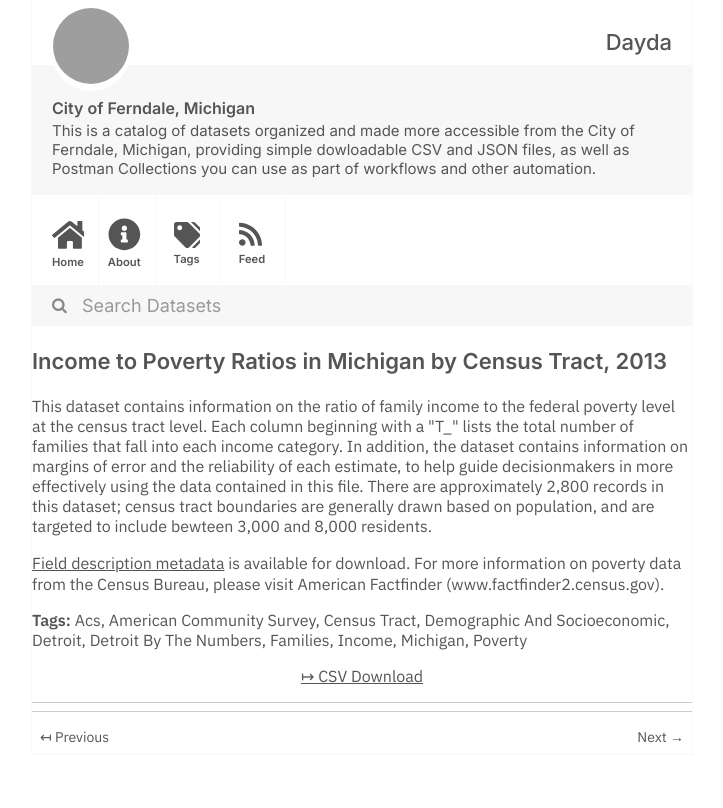
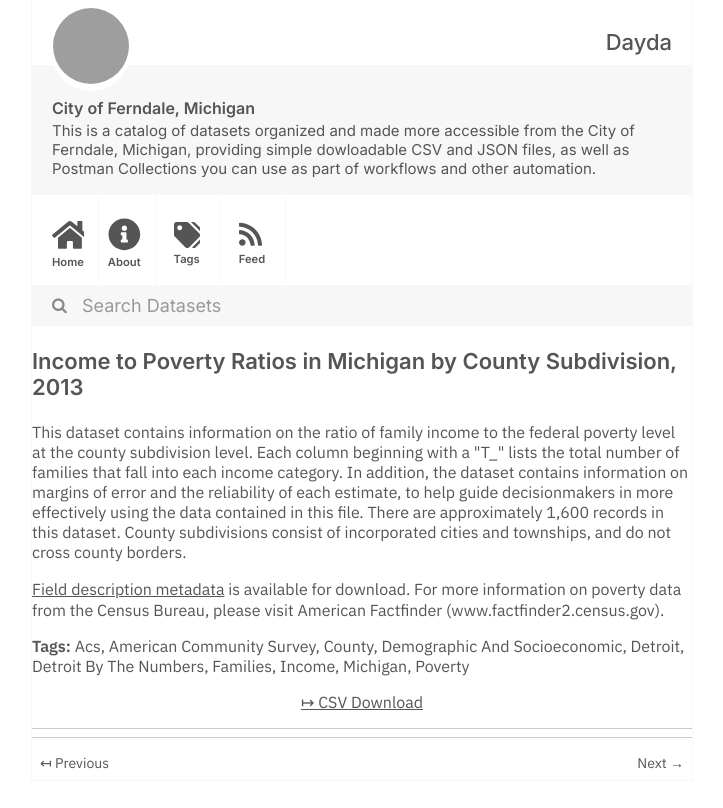
Before and after one commit to dayda-entities/city-of-ferndale-michigan, a Jekyll site: the page built from _posts/2020-11-12-income-to-poverty-ratios-in-mi.md, in a window 1280 px wide, cut to the strip 0-808 px from the top of the page. Shown: the whole strip, without its empty margins (278-1001 px from the left). Built offline with Jekyll 4.4.1, drawn with Linux system fonts in a browser that asks for light colours; grey boxes are pictures that could not be loaded.

Commit message:
Publish Data

```diff
--- a/_posts/2020-11-12-income-to-poverty-ratios-in-mi.md
+++ b/_posts/2020-11-12-income-to-poverty-ratios-in-mi.md
@@ -1,13 +1,13 @@
 ---
-title: 'Income to Poverty Ratios in Michigan by Census Tract, 2013'
-created: '2020-11-12T12:25:44.235341'
-modified: '2020-11-12T12:25:44.235351'
+title: 'Income to Poverty Ratios in Michigan by County Subdivision, 2013'
+created: '2020-11-12T12:25:43.447732'
+modified: '2020-11-12T12:25:43.447745'
 state: active
 type: dataset
 tags:
   - Acs
   - American Community Survey
-  - Census Tract
+  - County
   - Demographic And Socioeconomic
   - Detroit
   - Detroit By The Numbers
@@ -18,19 +18,19 @@ tags:
 groups:
   - Local Government
 csv_url: >-
-  https://data.ferndalemi.gov/datasets/78147b5117b44dfcaa09b39770b8bd72_0.csv?outSR=%7B%22latestWkid%22%3A2898%2C%22wkid%22%3A2898%7D
+  https://data.ferndalemi.gov/datasets/189bf192f19e41078a46934058e07738_0.csv?outSR=%7B%22latestWkid%22%3A2898%2C%22wkid%22%3A2898%7D
 json_url: ''
 layout: post
 
 ---
 <p>This dataset contains information on the ratio of family income to the
-federal poverty level at the census tract level. Each column beginning with a
-&quot;T_&quot; lists the total number of families that fall into each income category. In
-addition, the dataset contains information on margins of error and the
-reliability of each estimate, to help guide decisionmakers in more effectively
-using the data contained in this file. There are approximately 2,800 records in
-this dataset; census tract boundaries are generally drawn based on population,
-and are targeted to include bewteen 3,000 and 8,000 residents.</p>
-<p><a href='http://datadrivendetroit.org/web_ftp/motorcitymapping/Metadata/Poverty/ACS_2013_Poverty_Metadata_Tract.xls' style='line-height: 1.38461538461538;' target='_blank'>Field description metadata</a> is available for download. For more
+federal poverty level at the county subdivision level. Each column beginning
+with a &quot;T_&quot; lists the total number of families that fall into each income
+category. In addition, the dataset contains information on margins of error and
+the reliability of each estimate, to help guide decisionmakers in more
+effectively using the data contained in this file. There are approximately 1,600
+records in this dataset. County subdivisions consist of incorporated cities and
+townships, and do not cross county borders.</p>
+<p><a href='http://datadrivendetroit.org/web_ftp/motorcitymapping/Metadata/Poverty/ACS_2013_Poverty_Metadata_CouSub.xls' style='line-height: 1.38461538461538;' target='_blank'>Field description metadata</a> is available for download. For more
 information on poverty data from the Census Bureau, please visit American
 Factfinder (www.factfinder2.census.gov).</p>
```
